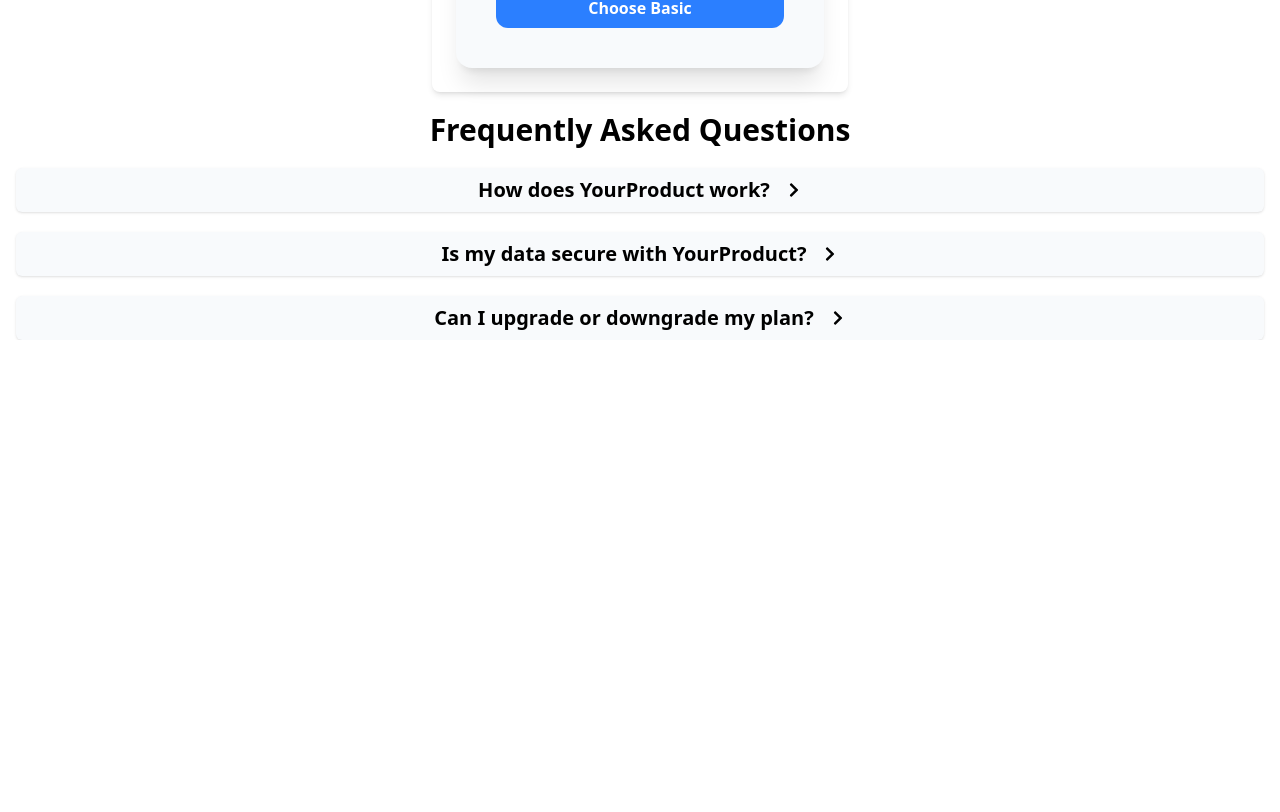
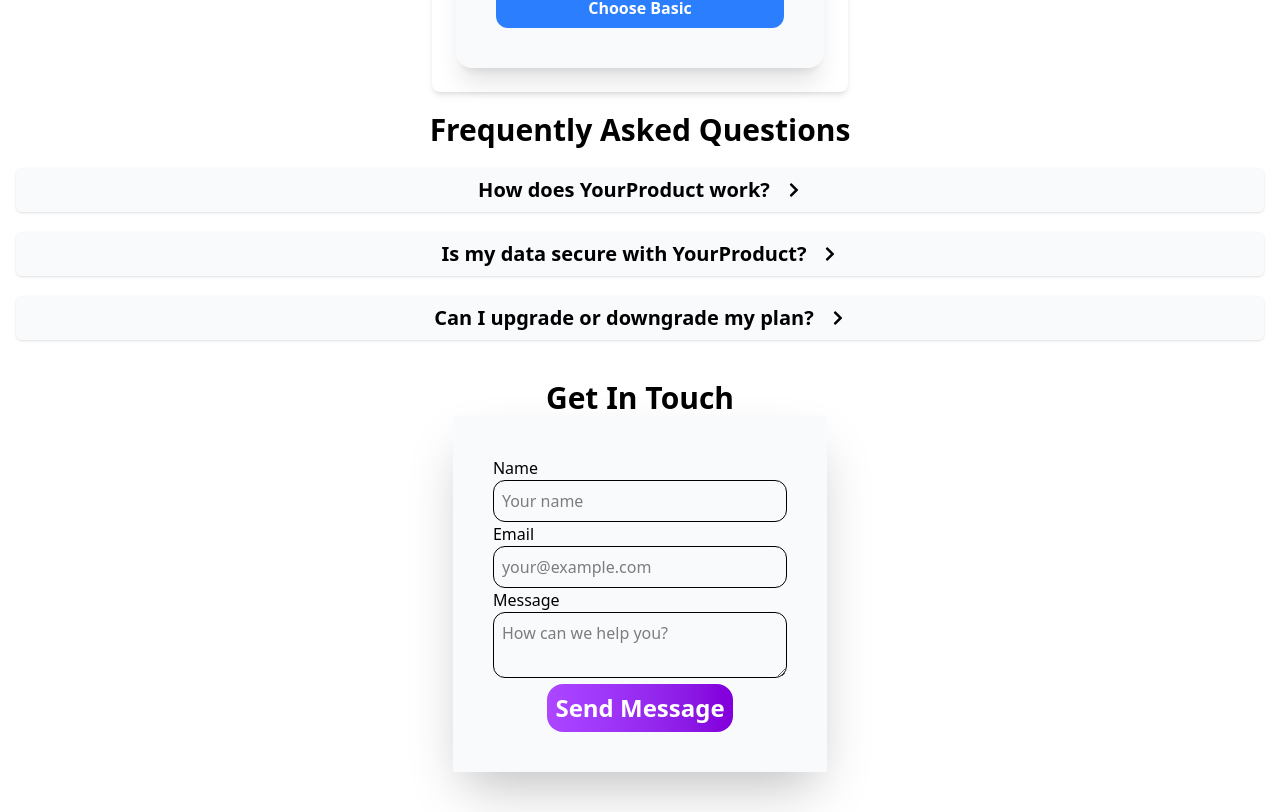
Before and after one commit to Arthurvini17/Tech-Product-LP, a Next.js app: page / in a window 1280 px wide. Shown: the part 1787-2599 px from the top of the page. Before the commit the page ends 2127 px from the top, so only its background shows below. Built offline with nearby package versions, Linux system fonts and the light colour scheme.

Commit message:
Feat: Created supportForm view

```diff
--- /dev/null
+++ b/src/app/components/SupportForm.tsx
@@ -0,0 +1,55 @@
+"use client";
+
+import { SupportFormProps } from "./SupportFormProps";
+
+import React from "react";
+
+export const SupportForm: React.FC<SupportFormProps> = ({
+  name,
+  email,
+  message,
+}) => {
+  return (
+    <form
+      action=""
+      method="post"
+      className="p-10 items-center justify-center flex flex-col w-screen   font-medium "
+    >
+      <h1 className="text-center text-3xl font-bold">Get In Touch</h1>
+      <div className="bg-slate-50 shadow-2xl p-10">
+        <div>
+          <label htmlFor="">Name</label>
+          <input
+            className="w-full border  px-2 py-2 rounded-xl placeholder:font-light  "
+            type="text"
+            placeholder="Your name"
+          />
+        </div>
+
+        <div>
+          <label htmlFor="">Email</label>
+
+          <input
+            className="w-full border  px-2 py-2 rounded-xl placeholder:font-light"
+            type="text"
+            placeholder="your@example.com"
+          />
+        </div>
+
+        <div>
+            <label htmlFor="message">Message</label>
+          <textarea
+            className="w-full border rounded-xl px-2 py-2 placeholder:font-light"
+            name="Message"
+            id="message"
+            placeholder="How can we help you?"
+          ></textarea>
+        </div>
+            <div className="flex items-center justify-center">
+        <button className="bg-gradient-to-r  from-purple-500 to-purple-700  text-white p-2 rounded-2xl font-semibold text-2xl ">Send Message</button>
+
+            </div>
+      </div>
+    </form>
+  );
+};
--- /dev/null
+++ b/src/app/components/SupportFormProps.d.ts
@@ -0,0 +1,5 @@
+export type SupportFormProps = {
+    name: string;
+    email: string;
+    message: string;
+}
--- a/src/app/page.tsx
+++ b/src/app/page.tsx
@@ -10,6 +10,7 @@ import "swiper/css";
 import "swiper/css/navigation";
 import { Navigation } from "swiper/modules";
 import { FrequentlyQuestions } from "./components/FrequentlyQuestions";
+import { SupportForm } from "./components/SupportForm";
 
 export default function Home() {
   return (
@@ -166,6 +167,10 @@ Experience unparalleled speed and responsiveness, ensuring your tasks are comple
           description="Yes, you can easily upgrade or downgrade your plan at any time directly from your account settings. Changes will be prorated accordingly."
         />
       </div>
+
+      <div className="">
+        <SupportForm  name="Name" email="Email" message="Message"/>
+      </div>
     </div>
   );
 }
```
